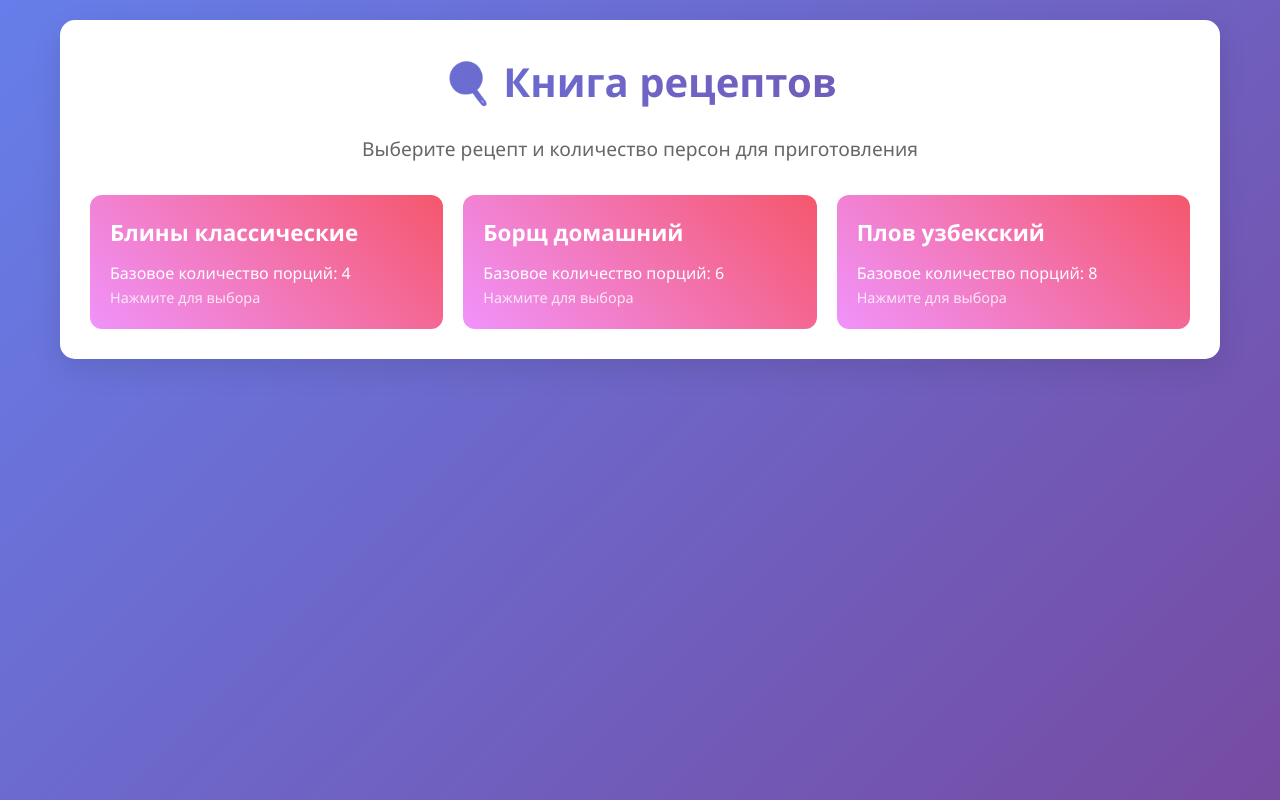
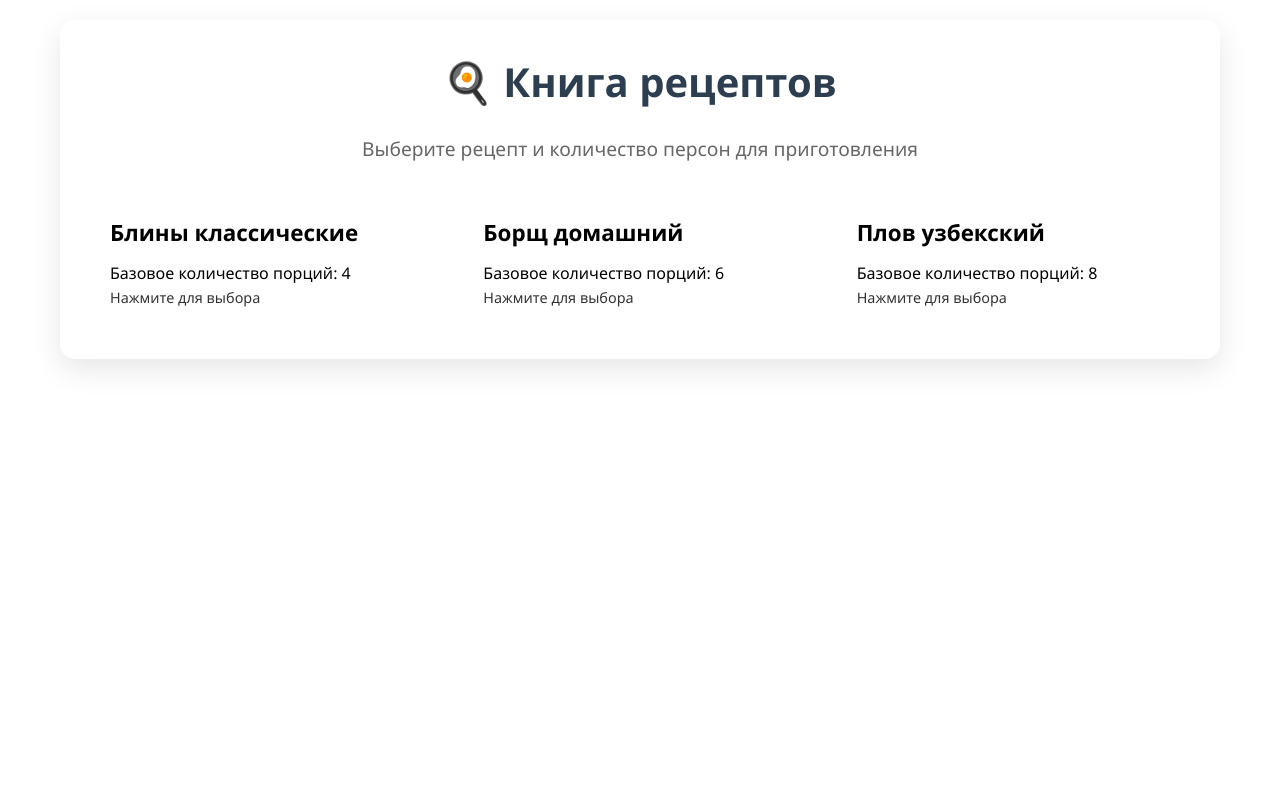
Before and after one commit to ryzhikovaleksandr/recipe_app, a Flask app: page / in a window 1280 px wide. Run offline with Flask 3, Linux system fonts and the light colour scheme; data comes from the database, SQL or seed files in the repository.

Commit message:
Remove gradient backgrounds and unify text color in base template
- The linear gradients of the background and text have been removed
- The text color is turned to black to improve readability
- Updated the style of buttons and headings for a more neutral design

```diff
--- a/templates/base.html
+++ b/templates/base.html
@@ -15,7 +15,6 @@
             font-family: 'Segoe UI', Tahoma, Geneva, Verdana, sans-serif;
             line-height: 1.6;
             color: #333;
-            background: linear-gradient(135deg, #667eea 0%, #764ba2 100%);
             min-height: 100vh;
         }
 
@@ -42,10 +41,6 @@
         h1 {
             text-align: center;
             font-size: 2.5em;
-            background: linear-gradient(45deg, #667eea, #764ba2);
-            -webkit-background-clip: text;
-            -webkit-text-fill-color: transparent;
-            background-clip: text;
         }
 
         .recipe-selector {
@@ -56,8 +51,7 @@
         }
 
         .recipe-card {
-            background: linear-gradient(45deg, #f093fb 0%, #f5576c 100%);
-            color: white;
+            color: rgb(0, 0, 0);
             padding: 20px;
             border-radius: 12px;
             text-decoration: none;
@@ -69,11 +63,11 @@
             transform: translateY(-5px);
             box-shadow: 0 15px 40px rgba(0,0,0,0.2);
             text-decoration: none;
-            color: white;
+            color: rgb(0, 0, 0);
         }
 
         .recipe-card h3 {
-            color: white;
+            color: rgb(0, 0, 0);
             margin-bottom: 10px;
             font-size: 1.4em;
         }
@@ -100,8 +94,7 @@
         }
 
         .servings-input button {
-            background: linear-gradient(45deg, #667eea, #764ba2);
-            color: white;
+            color: rgb(0, 0, 0);
             border: none;
             padding: 12px 20px;
             border-radius: 8px;
@@ -138,8 +131,7 @@
         }
 
         .ingredients-table th, .steps-table th, .shopping-table th {
-            background: linear-gradient(45deg, #667eea, #764ba2);
-            color: white;
+            color: rgb(0, 0, 0);
             padding: 15px;
             text-align: left;
             font-weight: bold;
@@ -180,8 +172,7 @@
 
         .back-btn {
             display: inline-block;
-            background: linear-gradient(45deg, #667eea, #764ba2);
-            color: white;
+            color: rgb(0, 0, 0);
             padding: 12px 24px;
             text-decoration: none;
             border-radius: 8px;
@@ -192,7 +183,7 @@
         .back-btn:hover {
             transform: scale(1.05);
             text-decoration: none;
-            color: white;
+            color: rgb(0, 0, 0);
         }
 
         .quantity-highlight {
```
